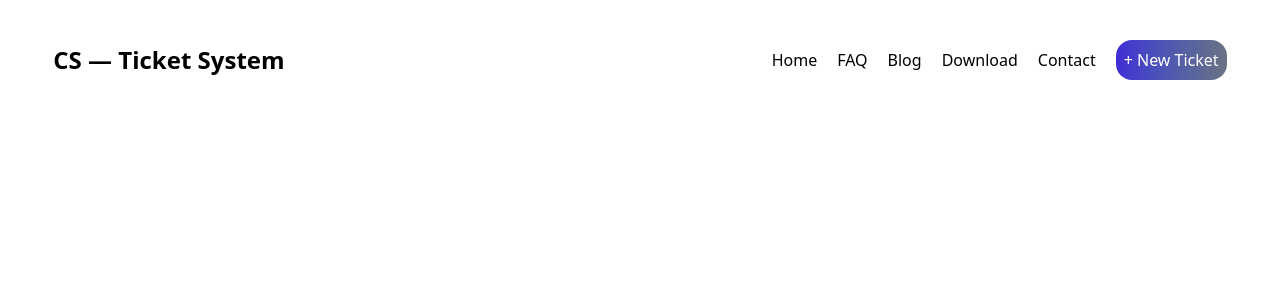
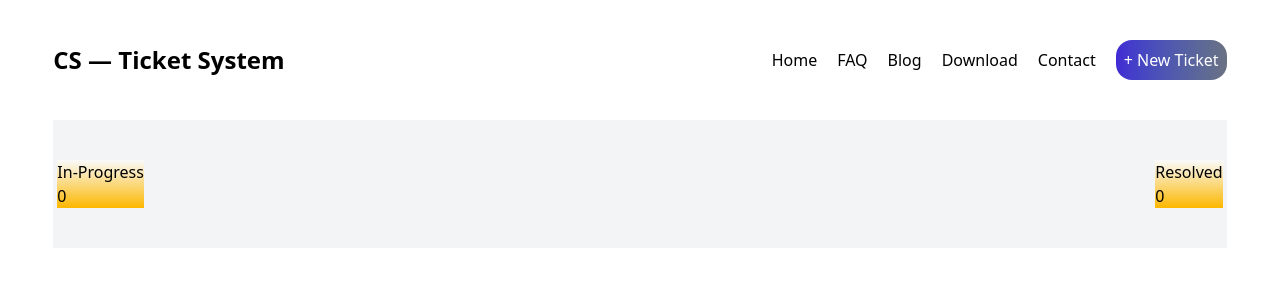
Before and after one commit to impressivecoder01/Assignment-007, a React (Vite) app: page / in a window 1280 px wide. Shown: the top 300 px of the page. Built offline with nearby package versions, Linux system fonts and the light colour scheme.

Commit message:
hero section added

```diff
--- a/src/App.jsx
+++ b/src/App.jsx
@@ -1,6 +1,7 @@
 
 import './App.css'
 import Header from './components/Header'
+import Hero from './components/Hero'
 
 function App() {
 
@@ -10,9 +11,12 @@ function App() {
       <header>
         <Header></Header>
       </header>
-      <body>
+      <main className='bg-gray-100 w-11/12 mx-auto py-10'>
+        <section className='hero-section px-1'>
+          <Hero></Hero>
 
-      </body>
+        </section>
+      </main>
     </>
   )
 }
--- /dev/null
+++ b/src/components/Hero.jsx
@@ -0,0 +1,23 @@
+import React from 'react';
+// import pic1 from '/vector1.png'
+// import pic2 from '/vector2.png'
+const Hero = () => {
+    return (
+        <div className='flex justify-between items-center'>
+            <div style={{
+                background : "linear-gradient(#ffffff90, #FCB700), url('/vector1.png')"
+            }}>
+                <h1>In-Progress</h1>
+                <h1>0</h1>
+            </div>
+            <div style={{
+                background : "linear-gradient(#ffffff90, #FCB700), url('/vector2.png')"
+            }}>
+                <h1>Resolved</h1>
+                <h1>0</h1>
+            </div>
+        </div>
+    );
+};
+
+export default Hero;
```
